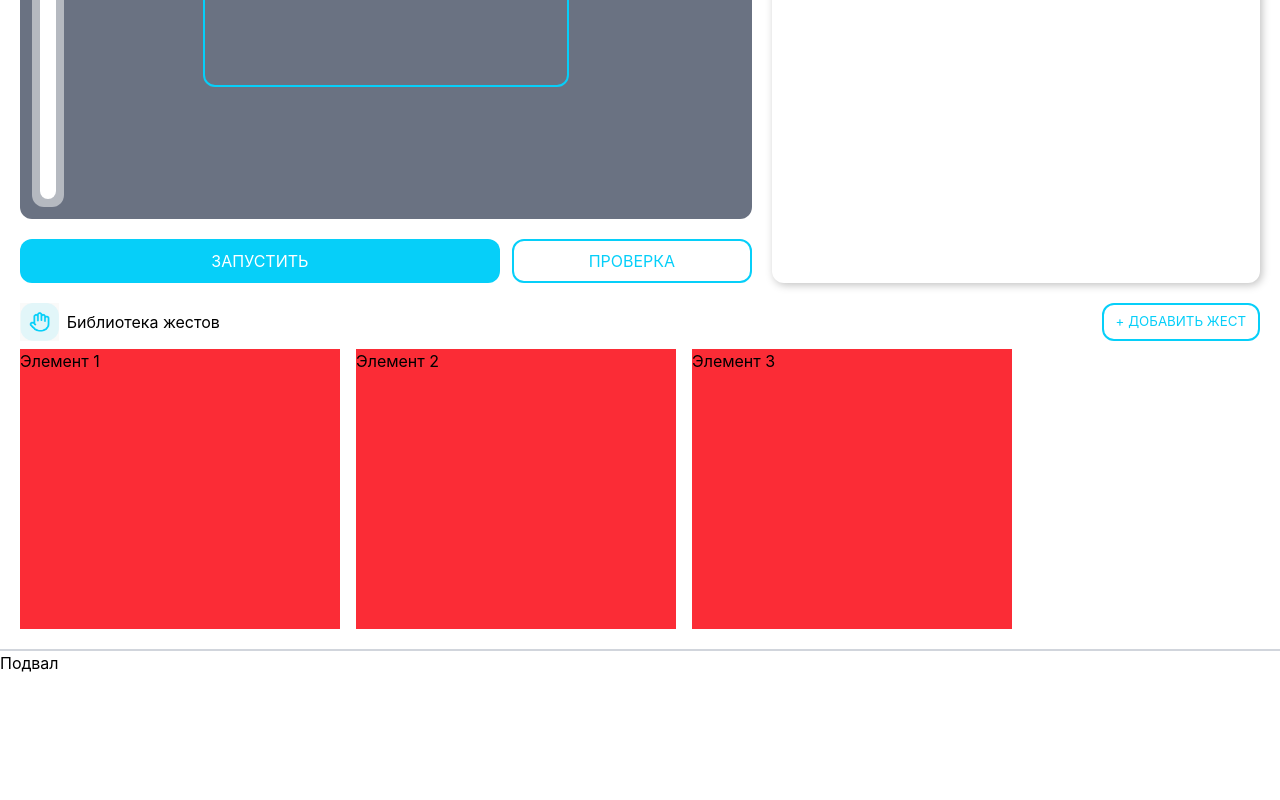
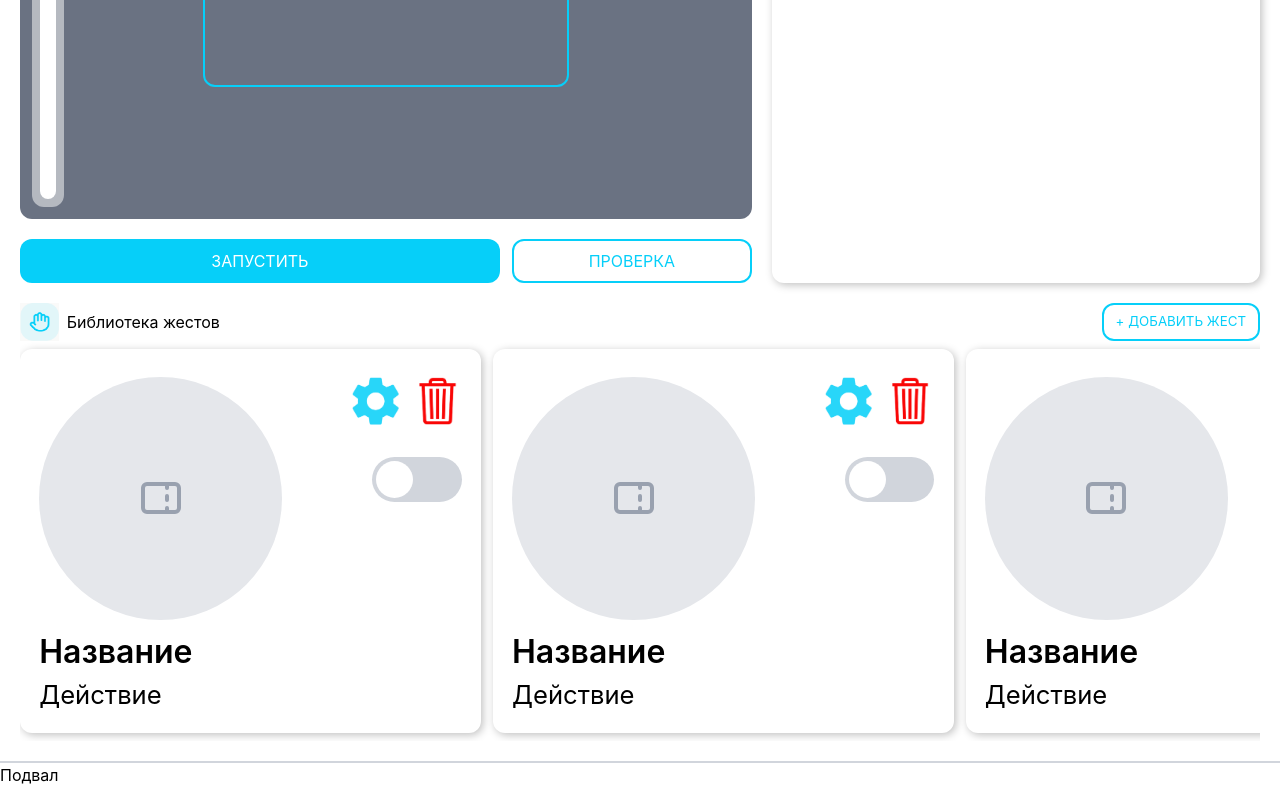
Before and after one commit to ZhukovArtyom/HandTracking, a React app in the folder frontend/: page / in a window 1280 px wide. Shown: the part 394-1194 px from the top of the page. Before the commit the page ends 1081 px from the top, so only its background shows below. Built offline with nearby package versions, Linux system fonts and the light colour scheme; the HTML template or start-up script is replaced by a standard one.

Commit message:
Добавлен компонент "карточка  жеста"

```diff
--- a/frontend/src/App.jsx
+++ b/frontend/src/App.jsx
@@ -1,4 +1,6 @@
 import React, { useState, useEffect, useRef } from 'react'
+import GestureCard from './components/GestureCard'
+
 import config_img from './assets/config.png'
 import cursor_img from './assets/cursor.png'
 import hand_blue_bg_img from './assets/hand_blue_bg.png'
@@ -532,10 +534,24 @@ function App() {
             </button>
         </div>
 
-        <div class="flex-1 flex overflow-x-auto mt-2 mb-5 ml-5 mr-5">
-          <div class="flex-shrink-0 w-80 bg-red-500 mr-4">Элемент 1</div>
-          <div class="flex-shrink-0 w-80 bg-red-500 mr-4">Элемент 2</div>
-          <div class="flex-shrink-0 w-80 bg-red-500 mr-4">Элемент 3</div>
+        <div class="flex-1 flex overflow-x-auto mb-5 ml-5 mr-5">
+          <GestureCard
+              key={"first"}
+              gesture={"gesture"}
+
+            />
+
+          <GestureCard
+              key={"first"}
+              gesture={"gesture"}
+
+            />
+
+          <GestureCard
+              key={"first"}
+              gesture={"gesture"}
+
+            />
         </div>
       </div>
       <div class="w-full h-[3vmax] border-t-2 border-gray-300">
--- a/frontend/src/components/GestureCard.jsx
+++ b/frontend/src/components/GestureCard.jsx
@@ -0,0 +1,82 @@
+import React, { useState } from 'react'
+
+import settings_img from '../assets/settings_icon.png'
+import delete_img from '../assets/delete_icon.png'
+
+function GestureCard({ gesture, onToggle, onEdit, onDelete }) {
+  const [isEnabled, setIsEnabled] = useState(gesture.enabled === "true")
+
+  const handleToggle = () => {
+    const newState = !isEnabled
+    setIsEnabled(newState)
+    if (onToggle) {
+      onToggle(gesture.id, newState)
+    }
+  }
+
+  return (
+    <div className="h-[30vmax] aspect-[6/5] bg-white rounded-xl shadow-[2px_2px_8px_rgba(0,0,0,0.25)] mr-3 mb-2 mt-2 p-[1.5vmax] flex flex-col ">
+        <div className="h-3/4 w-full py-2 flex">
+            <div className="h-full aspect-[1/1] rounded-full bg-gray-200 flex items-center justify-center overflow-hidden">
+                    {gesture.image ? (
+                        <img src={gesture.image} alt={gesture.name} className="w-full h-full object-cover" />
+                      ) : (
+                        <svg className="w-12 h-12 text-gray-400" fill="none" stroke="currentColor" viewBox="0 0 24 24">
+                          <path strokeLinecap="round" strokeLinejoin="round" strokeWidth={2} d="M15 5v2m0 4v2m0 4v2M5 5h14a2 2 0 012 2v10a2 2 0 01-2 2H5a2 2 0 01-2-2V7a2 2 0 012-2z" />
+                        </svg>
+                    )}
+            </div>
+
+            <div className="flex-1 flex flex-col items-end">
+
+
+                    <div className="h-1/5 w-full flex justify-end mb-[2.5vmax]">
+                            <button
+                              onClick={() => onEdit && onEdit(gesture)}
+                              className="h-full aspect-[1/1] mr-3"
+                            >
+                                <img src={settings_img} class="h-full"/>
+                            </button>
+                            <button
+                              onClick={() => onDelete && onDelete(gesture.id)}
+                              className="h-full aspect-[1/1]"
+                            >
+                                    <img src={delete_img} class="h-full"/>
+                            </button>
+                     </div>
+
+                    <button
+                        onClick={handleToggle}
+                        className={`relative inline-flex w-1/2 aspect-[2/1] py-1 items-center rounded-full transition-colors ${
+                          isEnabled ? 'bg-[rgb(6,207,249)]' : 'bg-gray-300'
+                        }`}
+                      >
+                        <span
+                          className={`inline-block h-full aspect-[1/1] transform rounded-full bg-white transition-transform ${
+                            isEnabled ? 'translate-x-6' : 'translate-x-1'
+                          }`}
+                      />
+                    </button>
+
+
+            </div>
+        </div>
+        <div className="h-1/4 max-w-[31vmax] flex flex-col">
+
+                    <h3 className="text-[2.5vmax] font-semibold text-black text-left overflow-hidden text-ellipsis">
+                      {gesture.name || 'Название'}
+                    </h3>
+
+
+                <p className="text-[2vmax] font-regular text-black text-left overflow-hidden text-ellipsis">
+                  {gesture.on_press || 'Действие'}
+                </p>
+
+        </div>
+
+
+    </div>
+  )
+}
+
+export default GestureCard
```
Also changed, not shown: frontend/src/assets/delete_icon.png (added), frontend/src/assets/settings_icon.png (added).
